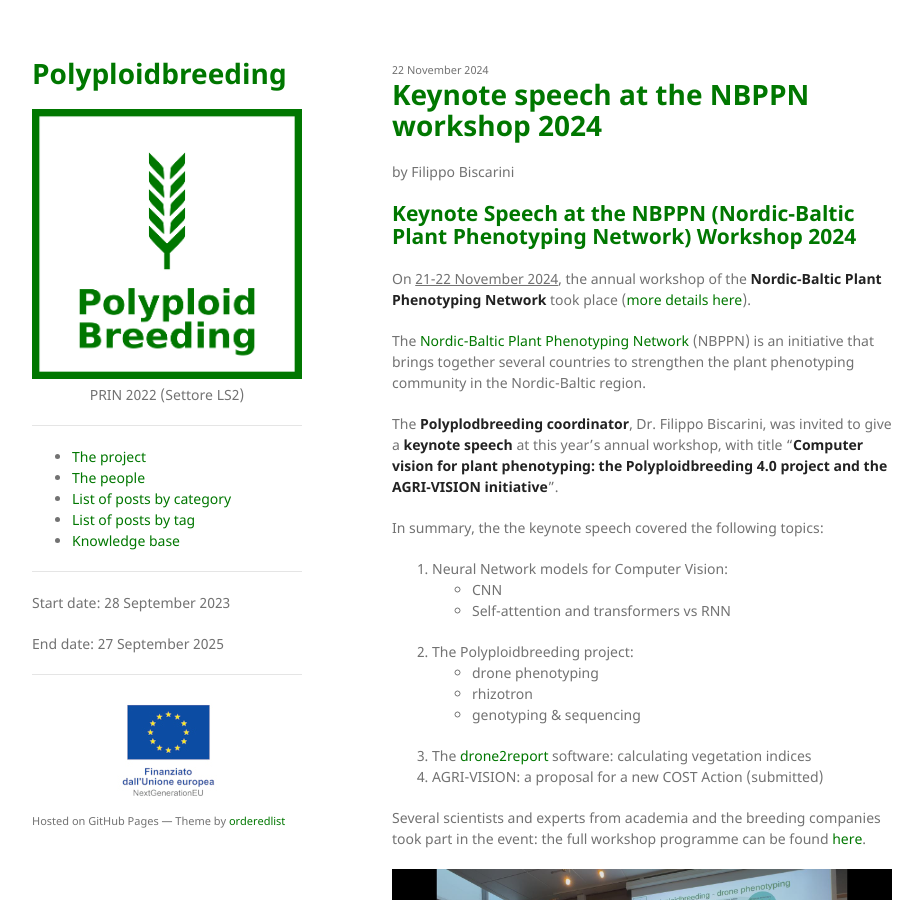
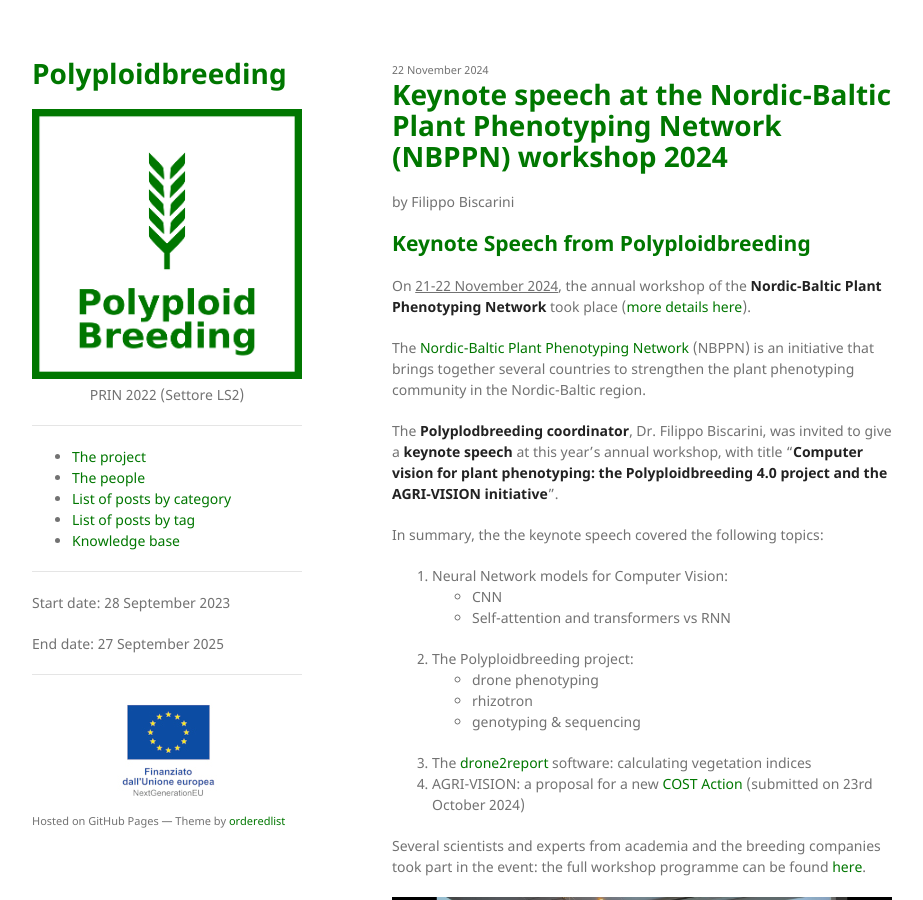
Before and after one commit to polyploidbreeding/polyploidbreeding.github.io, a Jekyll site: the page built from _posts/2024-11-22-keynote.md, in a window 1280 px wide and 900 px high. Shown: the whole window, without its empty margins (178-1101 px from the left). Built offline with Jekyll 4.4.1, drawn with Linux system fonts in a browser that asks for light colours.

Commit message:
edited: title and link to COST

```diff
--- a/_posts/2024-11-22-keynote.md
+++ b/_posts/2024-11-22-keynote.md
@@ -1,13 +1,13 @@
 ---
 layout: post
-title: "Keynote speech at the NBPPN workshop 2024"
+title: "Keynote speech at the Nordic-Baltic Plant Phenotyping Network (NBPPN) workshop 2024"
 author: "Filippo Biscarini"
 date: "2024-11-22"
 categories: ['PROJECT']
 tags: ['meeting','phenotyping','conference']
 ---
 
-## Keynote Speech at the NBPPN (Nordic-Baltic Plant Phenotyping Network) Workshop 2024
+## Keynote Speech from Polyploidbreeding
 
 On <u>21-22 November 2024</u>, the annual workshop of the **Nordic-Baltic Plant Phenotyping Network** took place
 ([more details here](https://nordicphenotyping.org/events/registration-for-the-nbppn-workshop-2024/)).
@@ -28,7 +28,7 @@ In summary, the the keynote speech covered the following topics:
 	- rhizotron
 	- genotyping & sequencing
 3. The  [drone2report](https://github.com/ne1s0n/drone2report) software: calculating vegetation indices
-4. AGRI-VISION: a proposal for a new COST Action (submitted)
+4. AGRI-VISION: a proposal for a new [COST Action](https://www.cost.eu/) (submitted on 23rd October 2024)
 
 Several scientists and experts from academia and the breeding companies took part in the event:
 the full workshop programme can be found [here](https://nordicphenotyping.org/events/NBPNN_confernce_2024_draft.pdf).
```
